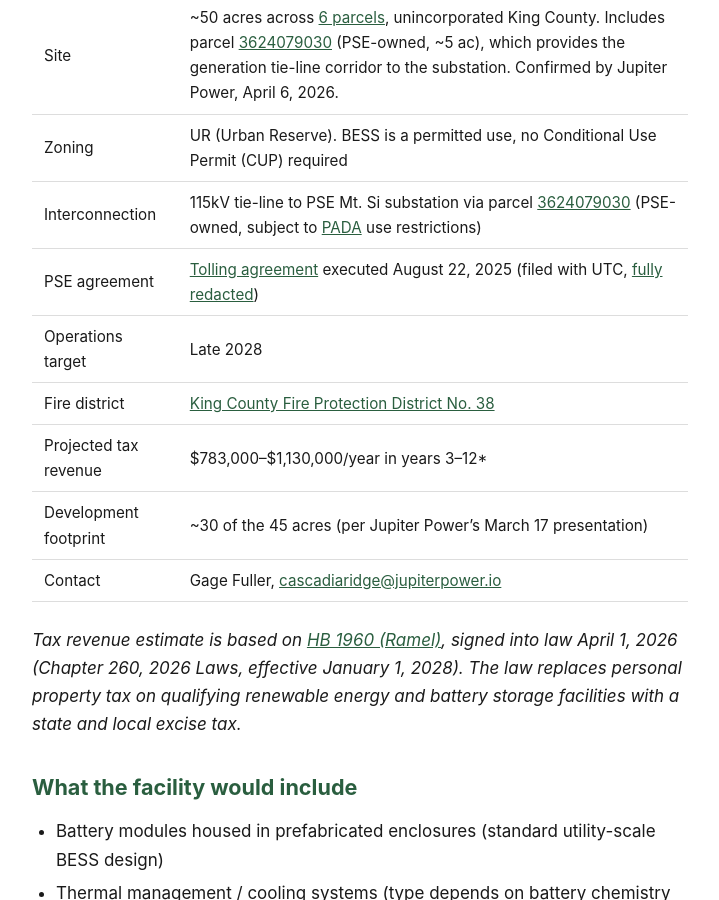
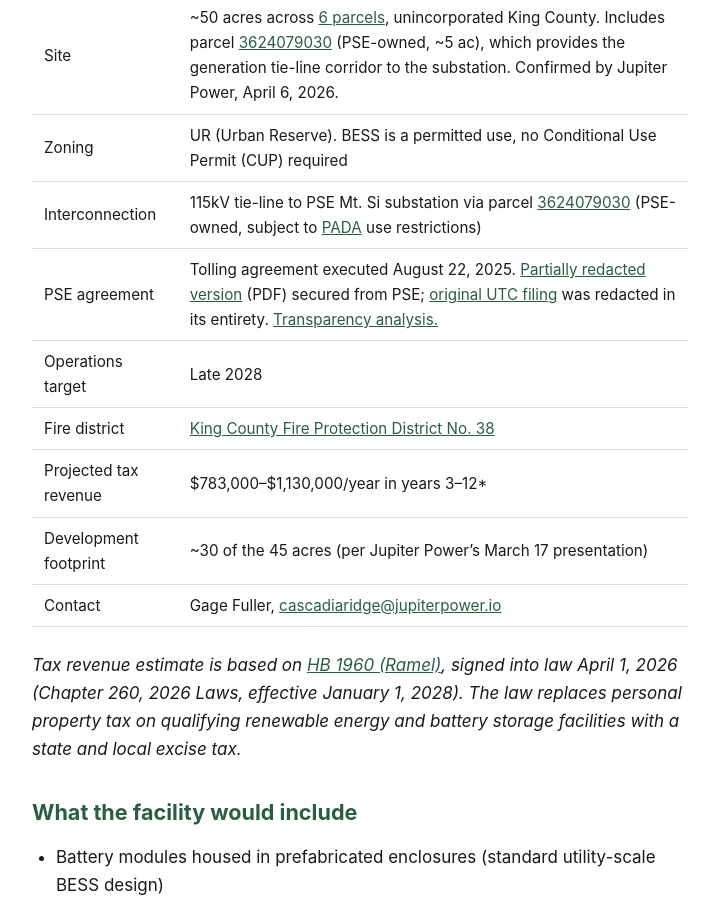
Before and after one commit to calef/cascadia-ridge-bess, a Jekyll site: the page built from _pages/project.md, in a window 1280 px wide and 900 px high, scrolled down 604 px. Shown: the whole window, without its empty margins (280-999 px from the left). Built offline with Jekyll 4.4.1, drawn with Linux system fonts in a browser that asks for light colours.

Commit message:
Deploy site 2026-04-11-123935

```diff
--- a/_pages/project.md
+++ b/_pages/project.md
@@ -13,7 +13,7 @@ title: "Project Overview"
 | Site | ~50 acres across [6 parcels](/site-and-environment#parcels), unincorporated King County. Includes parcel [3624079030](/recorded-documents/3624079030) (PSE-owned, ~5 ac), which provides the generation tie-line corridor to the substation. Confirmed by Jupiter Power, April 6, 2026. |
 | Zoning | UR (Urban Reserve). BESS is a permitted use, no Conditional Use Permit (CUP) required |
 | Interconnection | 115kV tie-line to PSE Mt. Si substation via parcel [3624079030](/recorded-documents/3624079030) (PSE-owned, subject to [PADA](/recorded-documents) use restrictions) |
-| PSE agreement | [Tolling agreement](/assets/ue-240532-cascadia-tolling-agreement.pdf) executed August 22, 2025 (filed with UTC, [fully redacted](/ceta#transparency)) |
+| PSE agreement | Tolling agreement executed August 22, 2025. [Partially redacted version](/assets/ue-240532-cascadia-tolling-agreement-partial.pdf) (PDF) secured from PSE; [original UTC filing](/assets/ue-240532-cascadia-tolling-agreement.pdf) was redacted in its entirety. [Transparency analysis.](/ceta#transparency) |
 | Operations target | Late 2028 |
 | Fire district | [King County Fire Protection District No. 38](https://district-conditions-report.kingcounty.gov/?PIN=3624079039) |
 | Projected tax revenue | $783,000–$1,130,000/year in years 3–12* |
```
Also changed, not shown: 1 other file.
